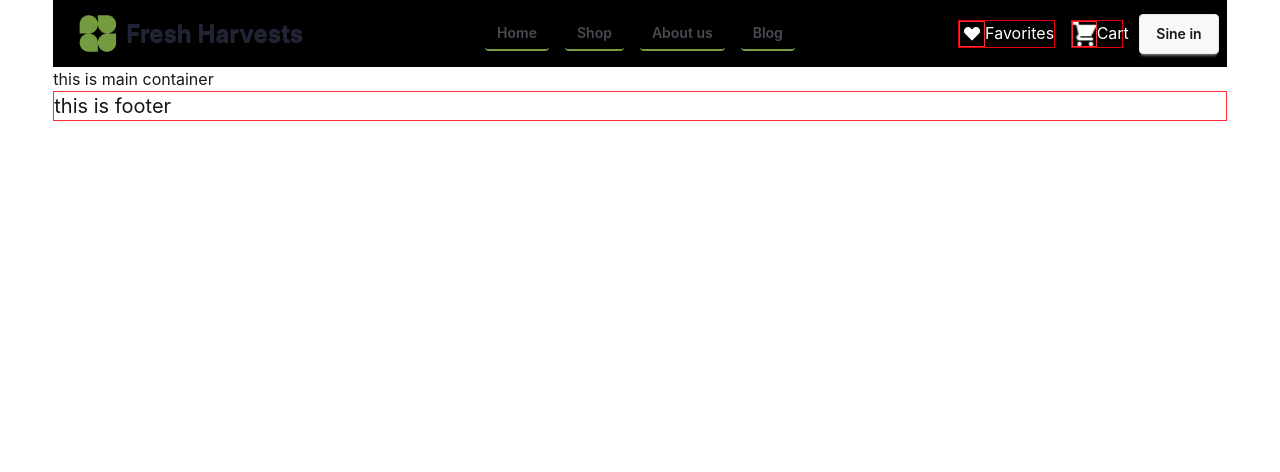
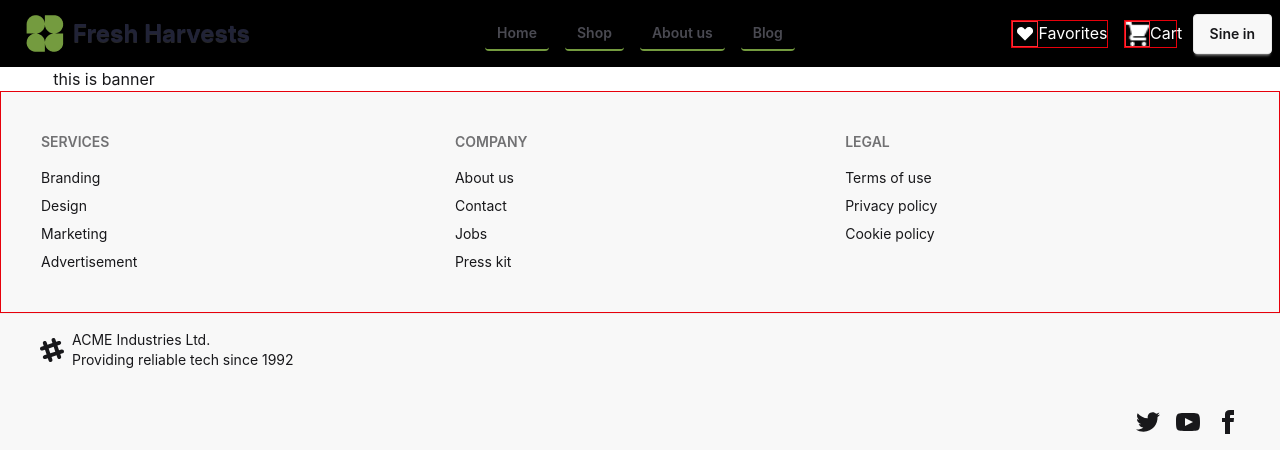
Before and after one commit to sucharita4867/fresh-harvests, a React (Vite) app: page / in a window 1280 px wide. Shown: the top 472 px of the page. Built offline with nearby package versions, Linux system fonts and the light colour scheme.

Commit message:
update footer components and create banner components

```diff
--- a/src/Components/Footer.jsx
+++ b/src/Components/Footer.jsx
@@ -1,7 +1,89 @@
 import React from "react";
 
 const Footer = () => {
-  return <div className="text-xl border border-red-500">this is footer</div>;
+  return (
+    <div className="">
+      <footer className="footer border border-red-600 sm:footer-horizontal bg-base-200 text-base-content p-10">
+        <nav>
+          <h6 className="footer-title">Services</h6>
+          <a className="link link-hover">Branding</a>
+          <a className="link link-hover">Design</a>
+          <a className="link link-hover">Marketing</a>
+          <a className="link link-hover">Advertisement</a>
+        </nav>
+        <nav>
+          <h6 className="footer-title">Company</h6>
+          <a className="link link-hover">About us</a>
+          <a className="link link-hover">Contact</a>
+          <a className="link link-hover">Jobs</a>
+          <a className="link link-hover">Press kit</a>
+        </nav>
+        <nav>
+          <h6 className="footer-title">Legal</h6>
+          <a className="link link-hover">Terms of use</a>
+          <a className="link link-hover">Privacy policy</a>
+          <a className="link link-hover">Cookie policy</a>
+        </nav>
+      </footer>
+      <footer className="footer bg-base-200 text-base-content border-base-300 border-t px-10 py-4">
+        <aside className="grid-flow-col items-center">
+          <svg
+            width="24"
+            height="24"
+            viewBox="0 0 24 24"
+            xmlns="http://www.w3.org/2000/svg"
+            fillRule="evenodd"
+            clipRule="evenodd"
+            className="fill-current"
+          >
+            <path d="M22.672 15.226l-2.432.811.841 2.515c.33 1.019-.209 2.127-1.23 2.456-1.15.325-2.148-.321-2.463-1.226l-.84-2.518-5.013 1.677.84 2.517c.391 1.203-.434 2.542-1.831 2.542-.88 0-1.601-.564-1.86-1.314l-.842-2.516-2.431.809c-1.135.328-2.145-.317-2.463-1.229-.329-1.018.211-2.127 1.231-2.456l2.432-.809-1.621-4.823-2.432.808c-1.355.384-2.558-.59-2.558-1.839 0-.817.509-1.582 1.327-1.846l2.433-.809-.842-2.515c-.33-1.02.211-2.129 1.232-2.458 1.02-.329 2.13.209 2.461 1.229l.842 2.515 5.011-1.677-.839-2.517c-.403-1.238.484-2.553 1.843-2.553.819 0 1.585.509 1.85 1.326l.841 2.517 2.431-.81c1.02-.33 2.131.211 2.461 1.229.332 1.018-.21 2.126-1.23 2.456l-2.433.809 1.622 4.823 2.433-.809c1.242-.401 2.557.484 2.557 1.838 0 .819-.51 1.583-1.328 1.847m-8.992-6.428l-5.01 1.675 1.619 4.828 5.011-1.674-1.62-4.829z"></path>
+          </svg>
+          <p>
+            ACME Industries Ltd.
+            <br />
+            Providing reliable tech since 1992
+          </p>
+        </aside>
+        <nav className="md:place-self-center md:justify-self-end">
+          <div className="grid grid-flow-col gap-4">
+            <a>
+              <svg
+                xmlns="http://www.w3.org/2000/svg"
+                width="24"
+                height="24"
+                viewBox="0 0 24 24"
+                className="fill-current"
+              >
+                <path d="M24 4.557c-.883.392-1.832.656-2.828.775 1.017-.609 1.798-1.574 2.165-2.724-.951.564-2.005.974-3.127 1.195-.897-.957-2.178-1.555-3.594-1.555-3.179 0-5.515 2.966-4.797 6.045-4.091-.205-7.719-2.165-10.148-5.144-1.29 2.213-.669 5.108 1.523 6.574-.806-.026-1.566-.247-2.229-.616-.054 2.281 1.581 4.415 3.949 4.89-.693.188-1.452.232-2.224.084.626 1.956 2.444 3.379 4.6 3.419-2.07 1.623-4.678 2.348-7.29 2.04 2.179 1.397 4.768 2.212 7.548 2.212 9.142 0 14.307-7.721 13.995-14.646.962-.695 1.797-1.562 2.457-2.549z"></path>
+              </svg>
+            </a>
+            <a>
+              <svg
+                xmlns="http://www.w3.org/2000/svg"
+                width="24"
+                height="24"
+                viewBox="0 0 24 24"
+                className="fill-current"
+              >
+                <path d="M19.615 3.184c-3.604-.246-11.631-.245-15.23 0-3.897.266-4.356 2.62-4.385 8.816.029 6.185.484 8.549 4.385 8.816 3.6.245 11.626.246 15.23 0 3.897-.266 4.356-2.62 4.385-8.816-.029-6.185-.484-8.549-4.385-8.816zm-10.615 12.816v-8l8 3.993-8 4.007z"></path>
+              </svg>
+            </a>
+            <a>
+              <svg
+                xmlns="http://www.w3.org/2000/svg"
+                width="24"
+                height="24"
+                viewBox="0 0 24 24"
+                className="fill-current"
+              >
+                <path d="M9 8h-3v4h3v12h5v-12h3.642l.358-4h-4v-1.667c0-.955.192-1.333 1.115-1.333h2.885v-5h-3.808c-3.596 0-5.192 1.583-5.192 4.615v3.385z"></path>
+              </svg>
+            </a>
+          </div>
+        </nav>
+      </footer>
+    </div>
+  );
 };
 
 export default Footer;
--- a/src/Layout/RootLayout.jsx
+++ b/src/Layout/RootLayout.jsx
@@ -5,7 +5,7 @@
 
 const RootLayout = () => {
   return (
-    <div className="w-11/12 mx-auto">
+    <div>
       <Navbar />
       <Outlet />
       <Footer />
--- /dev/null
+++ b/src/Pages/HomeRoots/Banner.jsx
@@ -0,0 +1,7 @@
+import React from "react";
+
+const Banner = () => {
+  return <div>this is banner</div>;
+};
+
+export default Banner;
--- a/src/Pages/HomeRoots/HomeMain.jsx
+++ b/src/Pages/HomeRoots/HomeMain.jsx
@@ -1,7 +1,12 @@
 import React from "react";
+import Banner from "./Banner";
 
 const HomeMain = () => {
-  return <div>this is main container</div>;
+  return (
+    <div className="w-11/12 mx-auto">
+      <Banner />
+    </div>
+  );
 };
 
 export default HomeMain;
```
